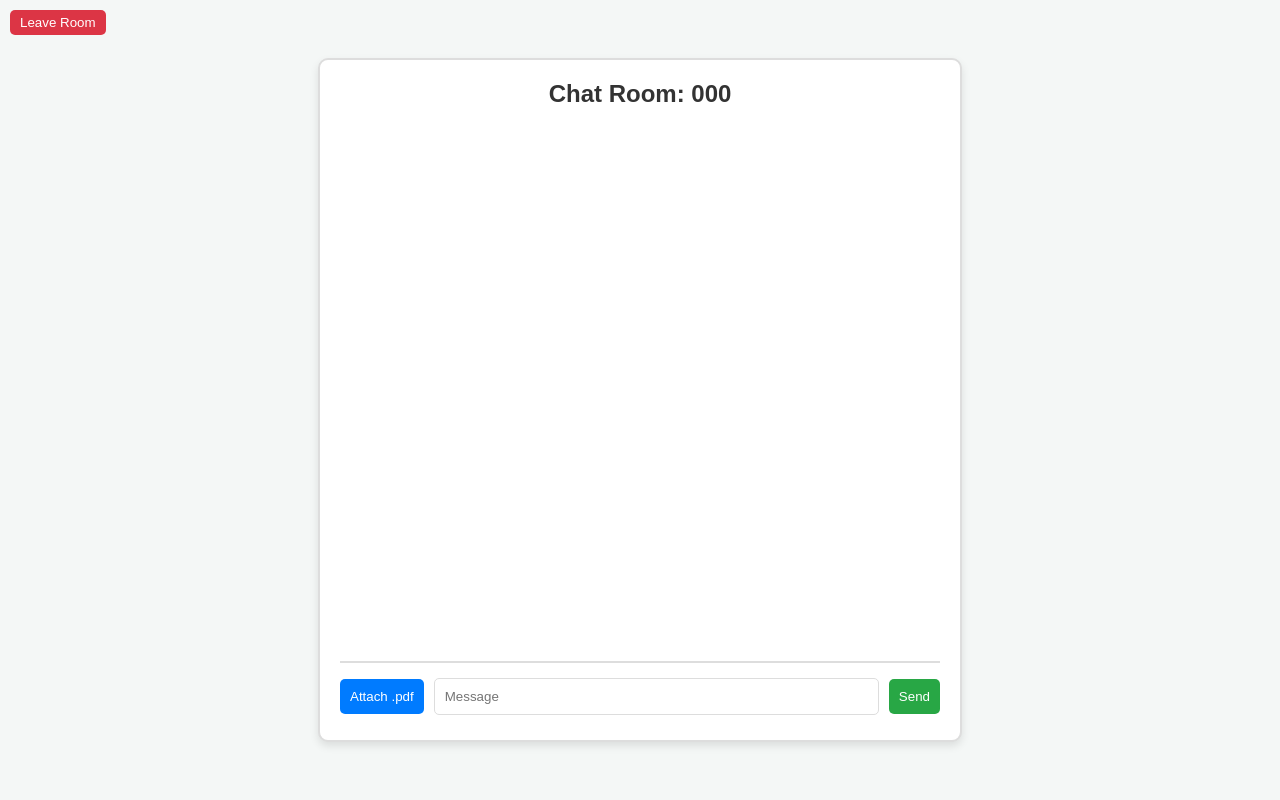
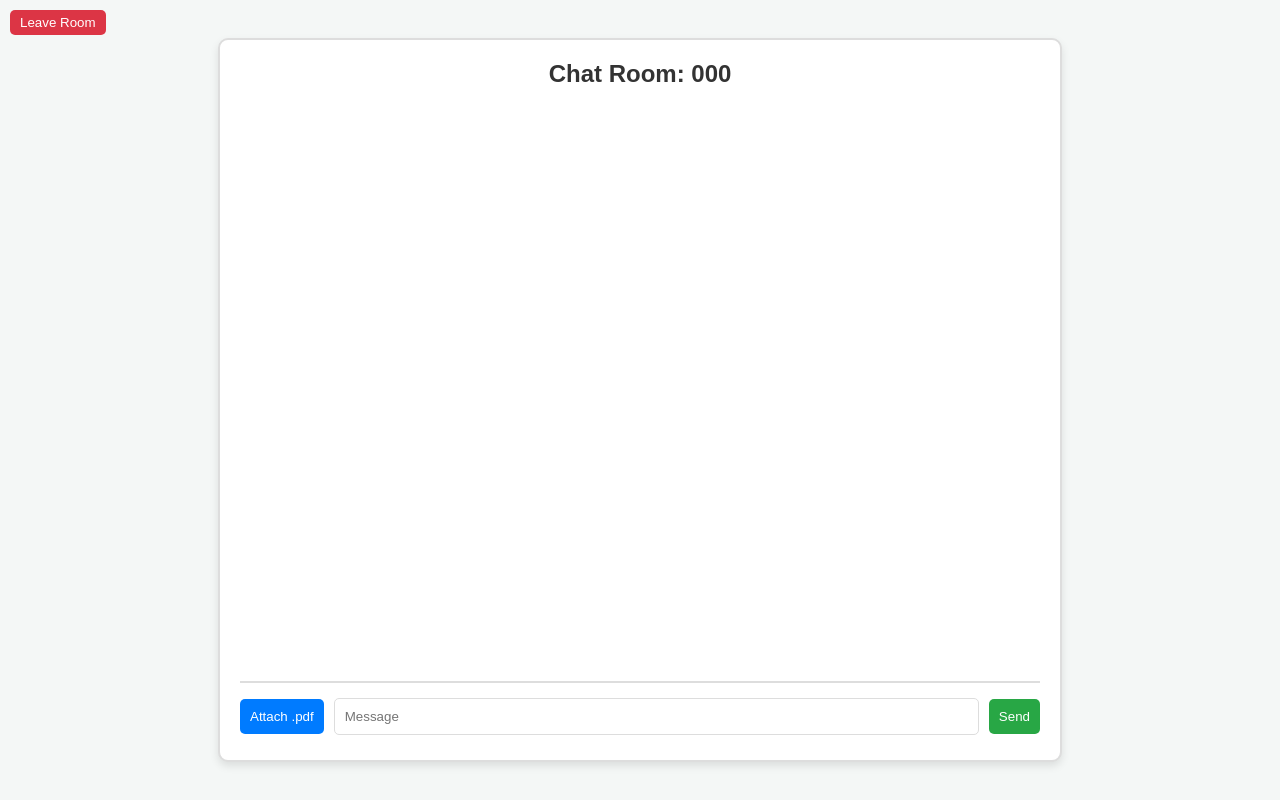
Before and after one commit to 301202/PythonMultiTranslator, a Flask app: template templates/room.html in a window 1280 px wide. Run offline with Flask 3, Linux system fonts and the light colour scheme; the template is opened without the code that fills it: most values are stand-ins (such as "Sample title", 1, 10 or a date in 2020); some libraries are stand-ins or nearby versions.

Commit message:
Fixed some errors with the css

```diff
--- a/static/css/style.css
+++ b/static/css/style.css
@@ -61,9 +61,9 @@ button:hover {
     background-color: #fff;
     display: flex;
     flex-direction: column;
-    width: 80vw;
-    max-width: 600px;
-    height: 80vh;
+    width: 90vw; /* Make it larger on all devices */
+    max-width: 800px; /* Increased maximum width for larger screens */
+    height: 85vh; /* Slightly larger height */
     box-shadow: 0 4px 8px rgba(0, 0, 0, 0.1);
     position: relative;
     padding: 20px;
@@ -80,7 +80,7 @@ button:hover {
     display: flex;
     gap: 10px;
     padding-top: 10px;
-    align-items: center; /* Align items vertically in the center */
+    align-items: center;
 }
 
 .message {
@@ -132,7 +132,7 @@ button:hover {
     color: #fff;
     cursor: pointer;
     transition: background-color 0.3s ease;
-    flex-shrink: 0; /* Prevent the button from shrinking */
+    flex-shrink: 0;
 }
 
 #attach-btn:hover {
@@ -149,6 +149,12 @@ button:hover {
     padding: 10px;
     border: 1px solid #ddd;
     border-radius: 5px;
+    width: 100%; /* Ensure it takes the full width available */
+    box-sizing: border-box; /* Include padding in the width */
+}
+
+#send-btn {
+    flex-shrink: 0; /* Prevent the send button from shrinking */
 }
 
 #leave-btn {
@@ -161,7 +167,7 @@ button:hover {
     border: none;
     border-radius: 5px;
     cursor: pointer;
-    z-index: 1000; /* Ensure it is on top of other elements */
+    z-index: 1000;
 }
 
 #leave-btn:hover {
```
